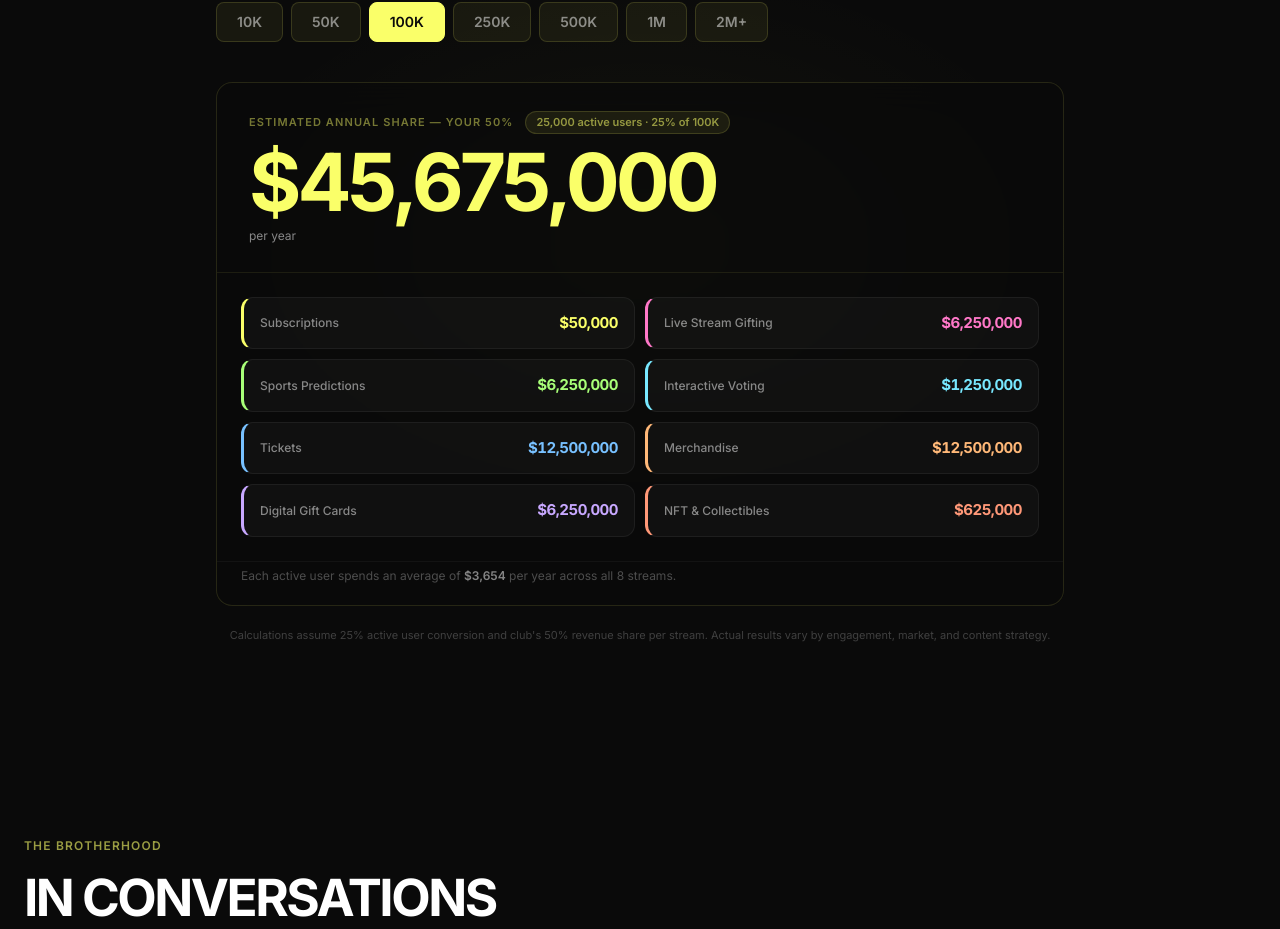
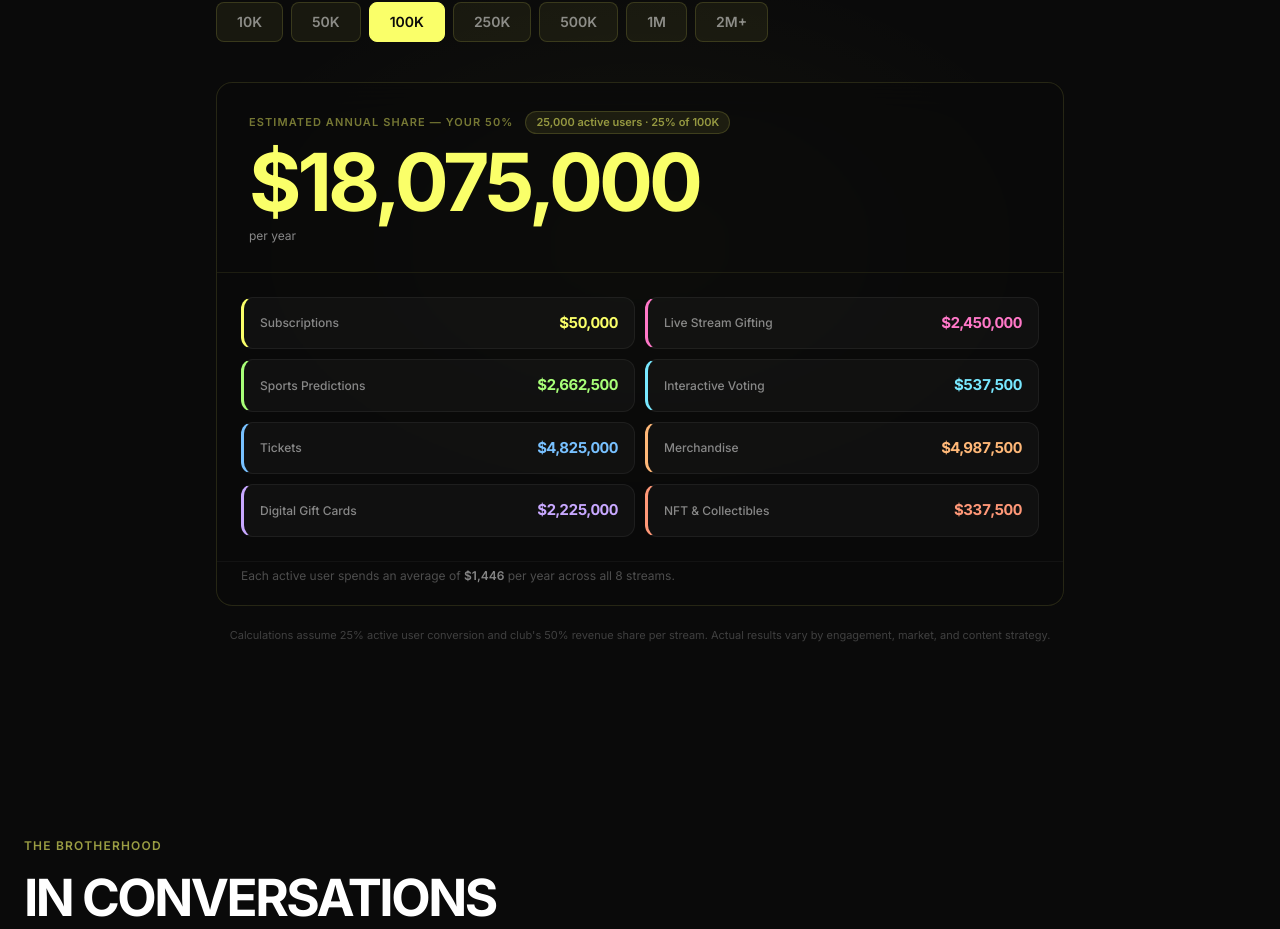
Before and after one commit to bobibcgroup/sportech-landing, a Next.js app: page / in a window 1280 px wide. Shown: the part 8057-8986 px from the top of the page. Built offline with nearby package versions, Linux system fonts and the light colour scheme.

Commit message:
feat: revenue simulator — scaled gross values to $1,446/user with irregular per-stream numbers

```diff
--- a/src/components/sections/revenue-simulator.tsx
+++ b/src/components/sections/revenue-simulator.tsx
@@ -15,18 +15,19 @@ const TIERS = [
 ];
 
 const ACTIVE_RATIO = 0.25;
-const GROSS_PER_USER = [4, 500, 500, 100, 1000, 1000, 500, 50].reduce((a, b) => a + b, 0);
 
 const STREAMS = [
-  { key: "subscriptions", label: "Subscriptions",       gross: 4,    color: "#faff69" },
-  { key: "gifting",       label: "Live Stream Gifting", gross: 500,  color: "#ff78c8" },
-  { key: "predictions",   label: "Sports Predictions",  gross: 500,  color: "#a8ff78" },
-  { key: "voting",        label: "Interactive Voting",  gross: 100,  color: "#78e8ff" },
-  { key: "tickets",       label: "Tickets",             gross: 1000, color: "#78c1ff" },
-  { key: "merchandise",   label: "Merchandise",         gross: 1000, color: "#ffb878" },
-  { key: "giftcards",     label: "Digital Gift Cards",  gross: 500,  color: "#c8a8ff" },
-  { key: "nft",           label: "NFT & Collectibles",  gross: 50,   color: "#ff9878" },
+  { key: "subscriptions", label: "Subscriptions",       gross: 4,   color: "#faff69" },
+  { key: "gifting",       label: "Live Stream Gifting", gross: 196, color: "#ff78c8" },
+  { key: "predictions",   label: "Sports Predictions",  gross: 213, color: "#a8ff78" },
+  { key: "voting",        label: "Interactive Voting",  gross: 43,  color: "#78e8ff" },
+  { key: "tickets",       label: "Tickets",             gross: 386, color: "#78c1ff" },
+  { key: "merchandise",   label: "Merchandise",         gross: 399, color: "#ffb878" },
+  { key: "giftcards",     label: "Digital Gift Cards",  gross: 178, color: "#c8a8ff" },
+  { key: "nft",           label: "NFT & Collectibles",  gross: 27,  color: "#ff9878" },
 ];
+
+const GROSS_PER_USER = STREAMS.reduce((sum, s) => sum + s.gross, 0);
 
 function AnimatedNumber({ value }: { value: number }) {
   const mv = useMotionValue(0);
```
